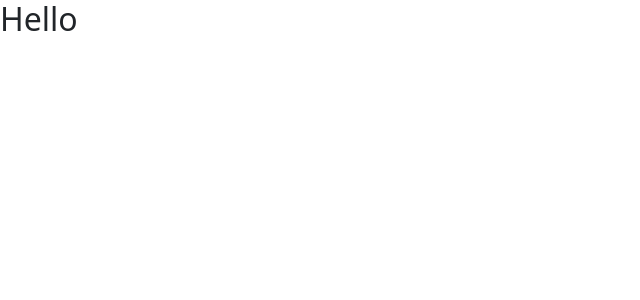
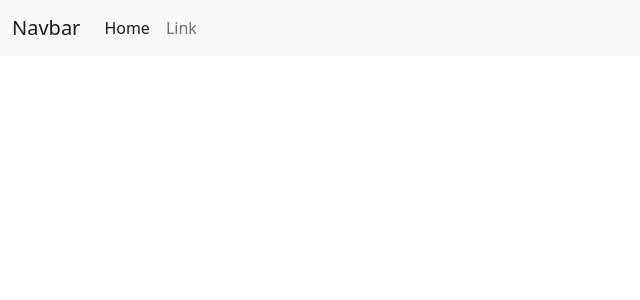
Before and after one commit to Moosorkh/portfolio, a React (Create React App) app: page / in a window 1280 px wide. Shown: the top 300 px of the page, without its empty margins (0-640 px from the left). Built offline with nearby package versions, Linux system fonts and the light colour scheme.

Commit message:
Navbar added

```diff
--- a/src/App.js
+++ b/src/App.js
@@ -1,9 +1,10 @@
 import 'bootstrap/dist/css/bootstrap.min.css';
+import Navbar from './components/Navbar';
 import './App.css';
 
 function App() {
   return (
-    <h2>Hello</h2>
+    <Navbar />
   );
 }
 
--- /dev/null
+++ b/src/components/Navbar.js
@@ -0,0 +1,26 @@
+import React from 'react'
+
+const navbar = () => {
+  return (
+   <nav className="navbar navbar-expand-lg bg-light">
+  <div className="container-fluid">
+    <a className="navbar-brand" href="#">Navbar</a>
+    <button className="navbar-toggler" type="button" data-bs-toggle="collapse" data-bs-target="#navbarSupportedContent" aria-controls="navbarSupportedContent" aria-expanded="false" aria-label="Toggle navigation">
+      <span className="navbar-toggler-icon"></span>
+    </button>
+    <div className="collapse navbar-collapse" id="navbarSupportedContent">
+      <ul className="navbar-nav me-auto mb-2 mb-lg-0">
+        <li className="nav-item">
+          <a className="nav-link active" aria-current="page" href="#">Home</a>
+        </li>
+        <li className="nav-item">
+          <a className="nav-link" href="#">Link</a>
+        </li>
+      </ul>
+    </div>
+  </div>
+</nav>
+  )
+}
+
+export default navbar
```
